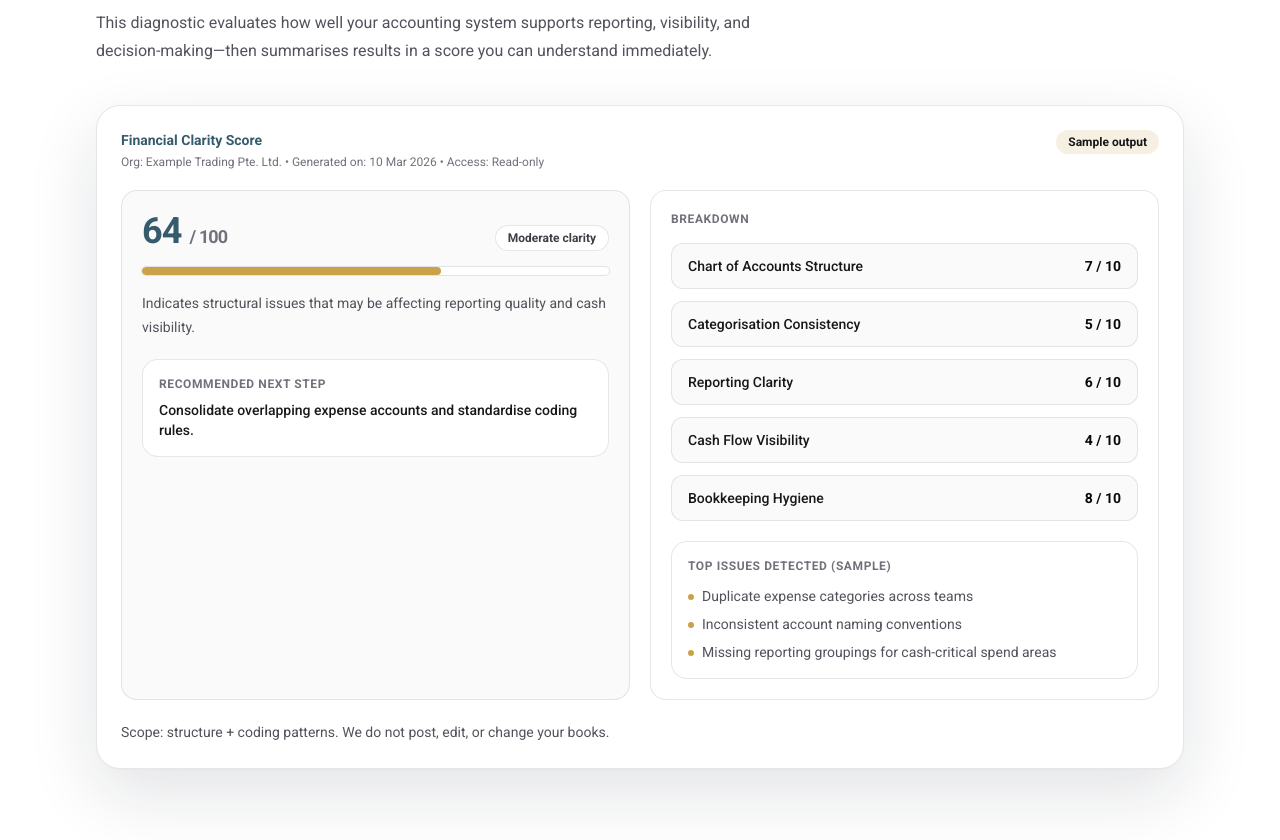
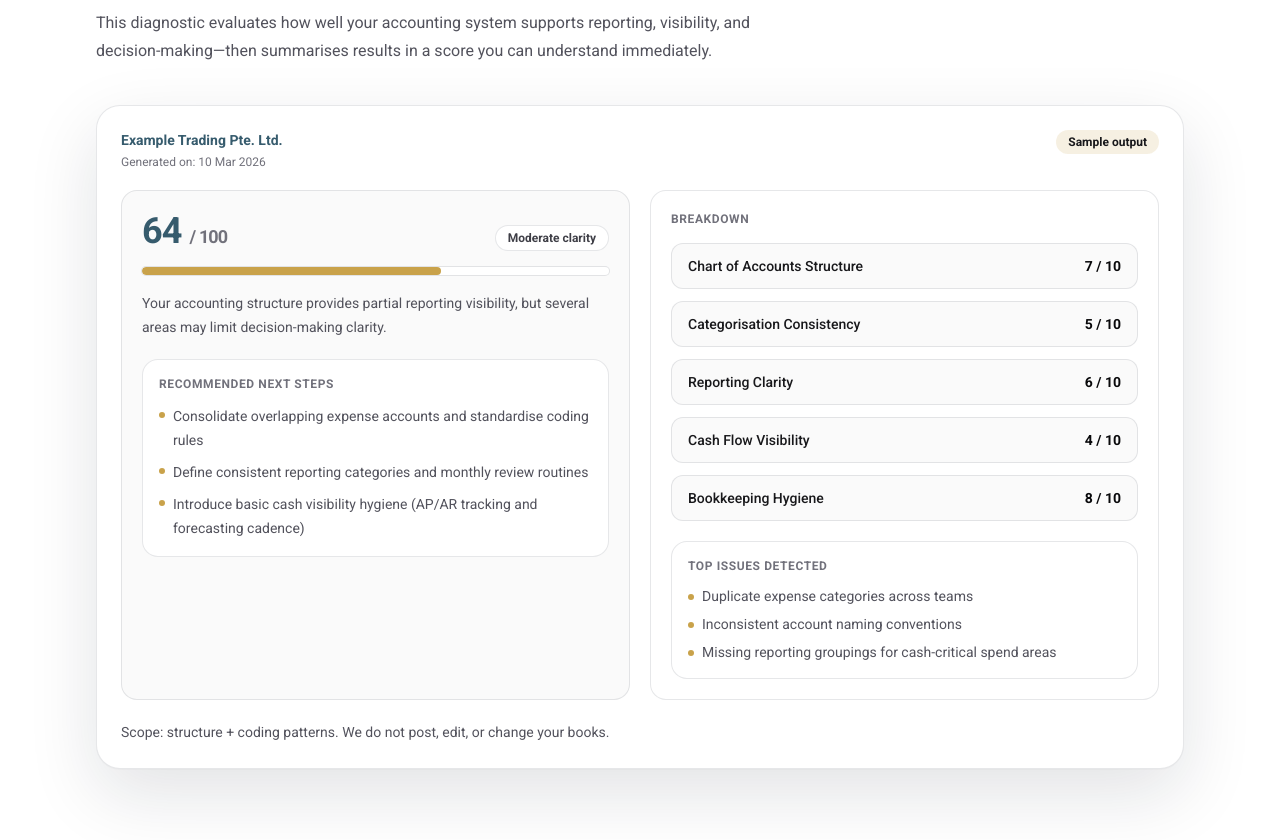
Before and after one commit to noemisasum/xero-financial-clarity, a Next.js app: page / in a window 1280 px wide. Shown: the part 1860-2700 px from the top of the page. Built offline with nearby package versions, Linux system fonts and the light colour scheme.

Commit message:
Scorecard: org title + generated on; match hero description; plural next steps bullets; remove 'sample'

```diff
--- a/src/components/ScorecardMock.tsx
+++ b/src/components/ScorecardMock.tsx
@@ -4,12 +4,9 @@ export default function ScorecardMock() {
       <div className="flex flex-wrap items-start justify-between gap-3">
         <div>
           <div className="text-sm font-semibold text-[color:var(--heading)]">
-            Financial Clarity Score
+            Example Trading Pte. Ltd.
           </div>
-          <div className="mt-1 text-xs text-zinc-500">
-            Org: Example Trading Pte. Ltd. • Generated on: 10 Mar 2026 • Access:
-            Read-only
-          </div>
+          <div className="mt-1 text-xs text-zinc-500">Generated on: 10 Mar 2026</div>
         </div>
         <div className="rounded-full bg-[color:var(--accent-soft)] px-3 py-1 text-xs font-semibold text-zinc-900">
           Sample output
@@ -33,18 +30,26 @@ export default function ScorecardMock() {
             />
           </div>
           <p className="mt-4 text-sm leading-6 text-zinc-600">
-            Indicates structural issues that may be affecting reporting quality
-            and cash visibility.
+            Your accounting structure provides partial reporting visibility, but
+            several areas may limit decision-making clarity.
           </p>
 
           <div className="mt-5 rounded-2xl border border-[var(--border)] bg-white p-4">
             <div className="text-xs font-semibold uppercase tracking-wider text-zinc-500">
-              Recommended next step
+              Recommended Next Steps
             </div>
-            <div className="mt-2 text-sm font-medium text-zinc-900">
-              Consolidate overlapping expense accounts and standardise coding
-              rules.
-            </div>
+            <ul className="mt-3 space-y-2 text-sm leading-6 text-zinc-600">
+              {[
+                "Consolidate overlapping expense accounts and standardise coding rules",
+                "Define consistent reporting categories and monthly review routines",
+                "Introduce basic cash visibility hygiene (AP/AR tracking and forecasting cadence)",
+              ].map((x) => (
+                <li key={x} className="flex gap-2">
+                  <span className="mt-2 h-1.5 w-1.5 flex-none rounded-full bg-[color:var(--accent)]" />
+                  <span>{x}</span>
+                </li>
+              ))}
+            </ul>
           </div>
         </div>
 
@@ -72,7 +77,7 @@ export default function ScorecardMock() {
 
           <div className="mt-5 rounded-2xl border border-[var(--border)] bg-white p-4">
             <div className="text-xs font-semibold uppercase tracking-wider text-zinc-500">
-              Top issues detected (sample)
+              Top issues detected
             </div>
             <ul className="mt-3 space-y-2 text-sm text-zinc-600">
               <li className="flex gap-2">
```
